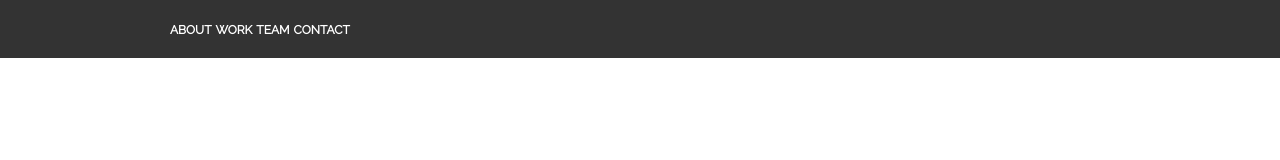
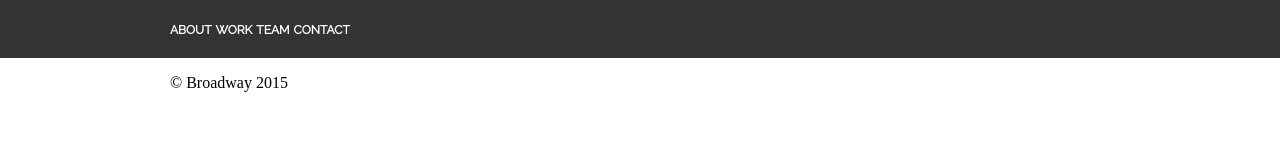
Before and after one commit to sundeepkamath/BroadwayWebsite, a plain HTML site: page index.html in a window 1280 px wide. Drawn offline with Linux system fonts and the light colour scheme.

Commit message:
added basic footer to the website

```diff
--- a/index.html
+++ b/index.html
@@ -15,6 +15,11 @@
 				</ul>
 			</div>
 		</div>
+		<div class="footer">
+			<div class="container">
+				<p>&copy; Broadway 2015</p>
+			</div>
+		</div>
 	</body>
 
 </html>
```
